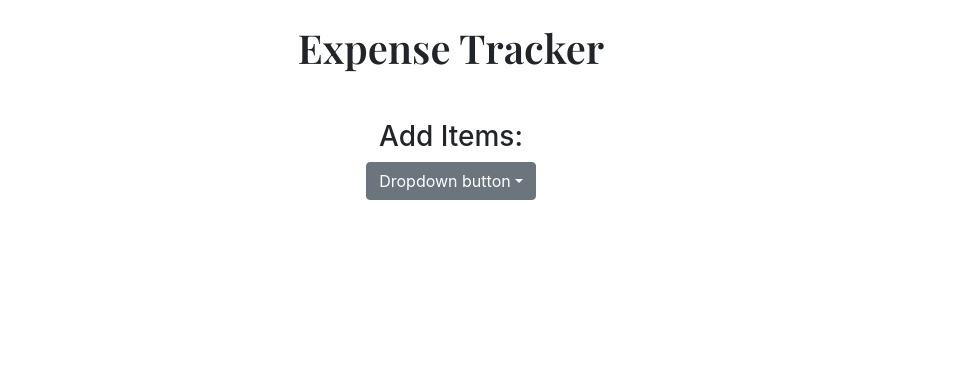
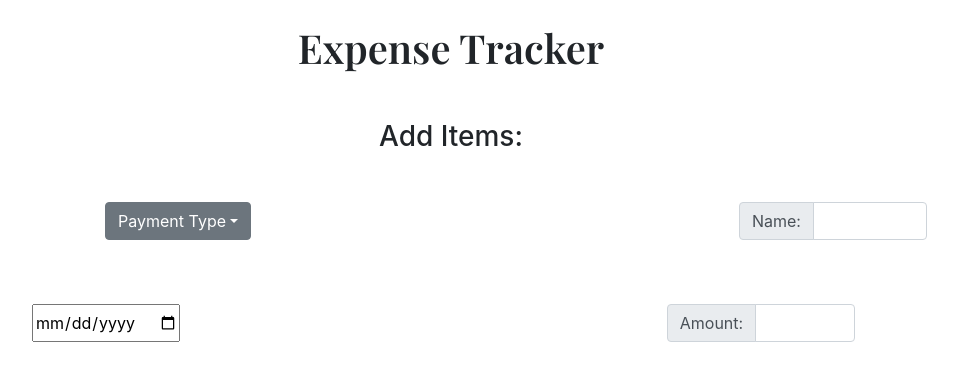
Before and after one commit to robthedev/expense-tracker, a React (Create React App) app: page / in a window 1280 px wide. Shown: the top 380 px of the page, without its empty margins (189-1147 px from the left). Built offline with nearby package versions, Linux system fonts and the light colour scheme.

Commit message:
Added User input fields

```diff
--- a/package.json
+++ b/package.json
@@ -9,8 +9,13 @@
     "@testing-library/user-event": "^7.1.2",
     "bootstrap": "^4.4.1",
     "jquery": "^3.4.1",
+    "mdbreact": "^4.25.4",
+    "popper.js": "^1.16.1",
     "react": "^16.13.1",
     "react-bootstrap": "^1.0.0",
+    "react-bootstrap-date-picker": "^5.1.0",
+    "react-date-picker-cs": "^0.1.28",
+    "react-datepicker": "^2.14.1",
     "react-dom": "^16.13.1",
     "react-scripts": "3.4.1"
   },
--- a/public/index.html
+++ b/public/index.html
@@ -12,6 +12,7 @@
   <link rel="stylesheet" href="https://maxcdn.bootstrapcdn.com/bootstrap/4.4.1/css/bootstrap.min.css" integrity="sha384-Vkoo8x4CGsO3+Hhxv8T/Q5PaXtkKtu6ug5TOeNV6gBiFeWPGFN9MuhOf23Q9Ifjh"
     crossorigin="anonymous" />
   <link href="https://fonts.googleapis.com/css2?family=Playfair+Display:wght@600&display=swap" rel="stylesheet">
+
   <title>React App</title>
 </head>
 
--- /dev/null
+++ b/src/components/DatePicker.js
@@ -0,0 +1,30 @@
+import React from "react";
+import DatePicker from "react-datepicker";
+
+import "react-datepicker/dist/react-datepicker.css";
+
+// CSS Modules, react-datepicker-cssmodules.css
+// import 'react-datepicker/dist/react-datepicker-cssmodules.css';
+
+class Example extends React.Component {
+    state = {
+        startDate: new Date()
+    };
+
+    handleChange = date => {
+        this.setState({
+            startDate: date
+        });
+    };
+
+    render() {
+        return (
+            <DatePicker
+                selected={this.state.startDate}
+                onChange={this.handleChange}
+            />
+        );
+    }
+}
+
+export default DatePicker
--- a/src/components/ExpenseItems.js
+++ b/src/components/ExpenseItems.js
@@ -1,23 +1,48 @@
 import React, { Component } from 'react'
+import DatePicker from './DatePicker'
 
 class ExpenseItems extends Component {
     render() {
         return (
             <div>
 
-                <h3 className="mt-5">Add Items:</h3>
-                <div className="dropdown">
-                    <button className="btn btn-secondary dropdown-toggle" type="button" id="dropdownMenuButton" data-toggle="dropdown" aria-haspopup="true" aria-expanded="false">
-                        Dropdown button
+                <h3 className="mt-5 mb-3">Add Items:</h3>
+
+                < div class="row justify-content-around mt-5" >
+                    <div class="col-4">
+                        <div className="dropdown">
+                            <button className="btn btn-secondary dropdown-toggle" type="button" id="dropdownMenuButton" data-toggle="dropdown" aria-haspopup="true" aria-expanded="false">
+                                Payment Type
   </button>
-                    <div className="dropdown-menu" aria-labelledby="dropdownMenuButton">
-                        <a className="dropdown-item" href="#">Action</a>
-                        <a className="dropdown-item" href="#">Another action</a>
-                        <a className="dropdown-item" href="#">Something else here</a>
+                            <div className="dropdown-menu" aria-labelledby="dropdownMenuButton">
+                                <button className="dropdown-item">Card</button>
+                                <button className="dropdown-item">Cash</button>
+                                <button className="dropdown-item">Crypto</button>
+                                <button className="dropdown-item">Check</button>
+                                <button className="dropdown-item">Other</button>
+                            </div>
+                        </div>
+                    </div>
+
+                    <div class="input-group mb-3 col-2">
+                        <div class="input-group-prepend">
+                            <span class="input-group-text" id="inputGroup-sizing-default">Name:</span>
+                        </div>
+                        <input type="text" class="form-control" aria-label="Sizing example input" aria-describedby="inputGroup-sizing-default" />
+                    </div>
+                </div >
+
+                <div class="row justify-content-around mt-5">
+                    <input class='mb-3' type='date' name='date' />
+
+                    <div class="input-group mb-3 col-2">
+                        <div class="input-group-prepend">
+                            <span class="input-group-text" id="inputGroup-sizing-default">Amount:</span>
+                        </div>
+                        <input type="text" class="form-control" aria-label="Sizing example input" aria-describedby="inputGroup-sizing-default" />
                     </div>
                 </div>
-
-            </div>
+            </div >
         )
     }
 }
--- a/src/index.js
+++ b/src/index.js
@@ -4,6 +4,11 @@ import './index.css';
 import App from './App';
 import * as serviceWorker from './serviceWorker';
 import 'bootstrap/dist/css/bootstrap.min.css';
+import 'bootstrap';
+import 'bootstrap/dist/css/bootstrap.css';
+import 'bootstrap/dist/js/bootstrap.js';
+import '@fortawesome/fontawesome-free/css/all.min.css';
+import 'bootstrap-css-only/css/bootstrap.min.css';
 
 ReactDOM.render(
   <React.StrictMode>
```
Also changed, not shown: 1 other file (tests, documents, lock files or other folders).
